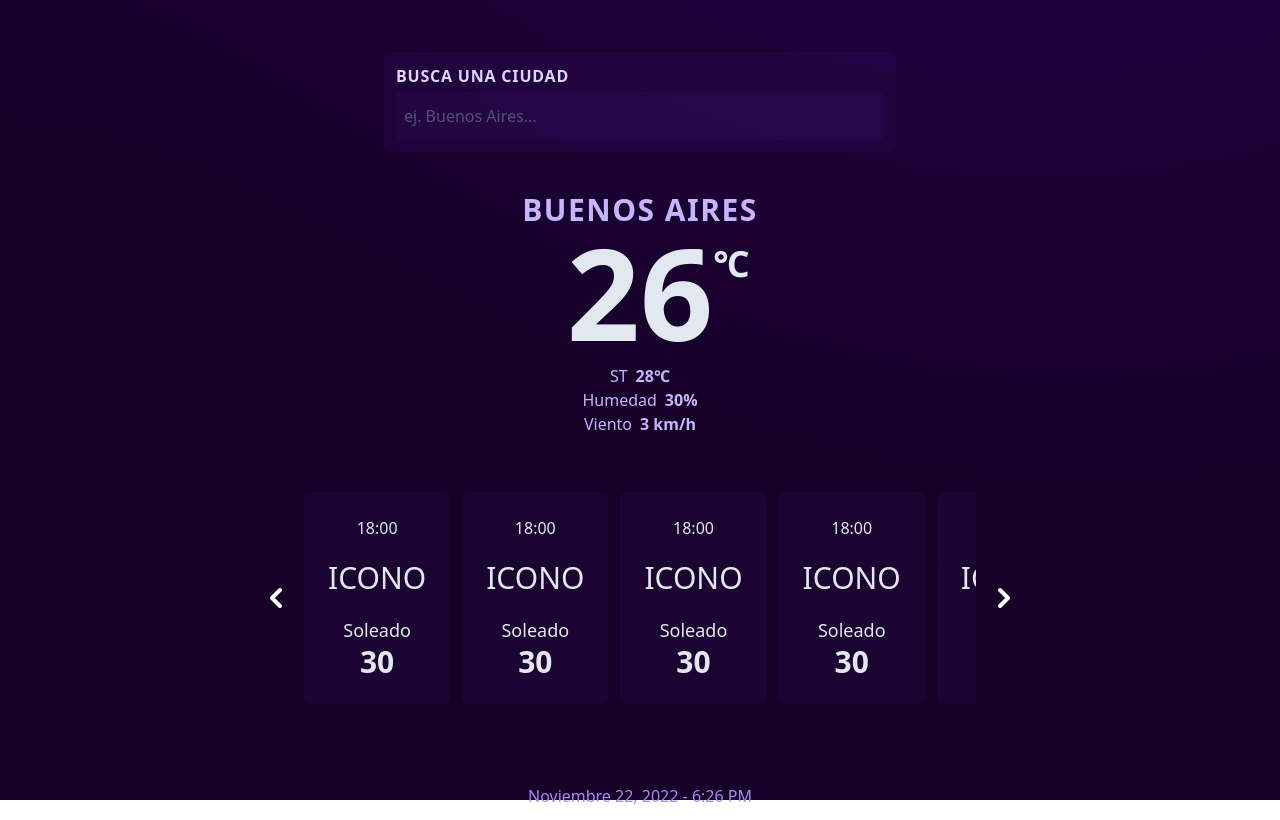
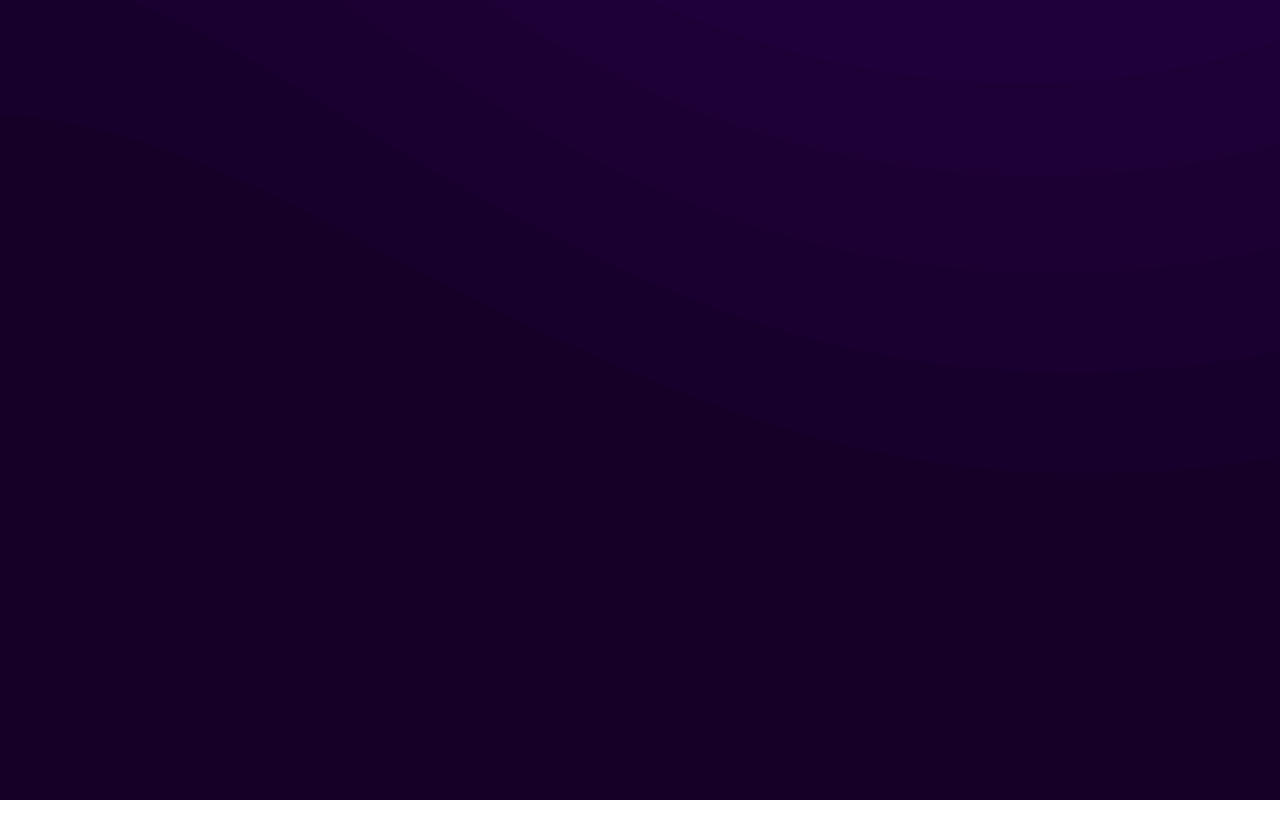
Before and after one commit to valentepablo/weatherapp, a React (Vite) app: page / in a window 1280 px wide. Built offline with nearby package versions, Linux system fonts and the light colour scheme.

Commit message:
checking

```diff
--- a/src/App.tsx
+++ b/src/App.tsx
@@ -5,9 +5,9 @@ import ResultContainer from './components/ResultContainer/ResultContainer';
 function App() {
   return (
     <div className='py-3'>
-      <InputField />
+      {/* <InputField />
       <ResultContainer />
-      <FechaHora />
+      <FechaHora /> */}
     </div>
   );
 }
```
